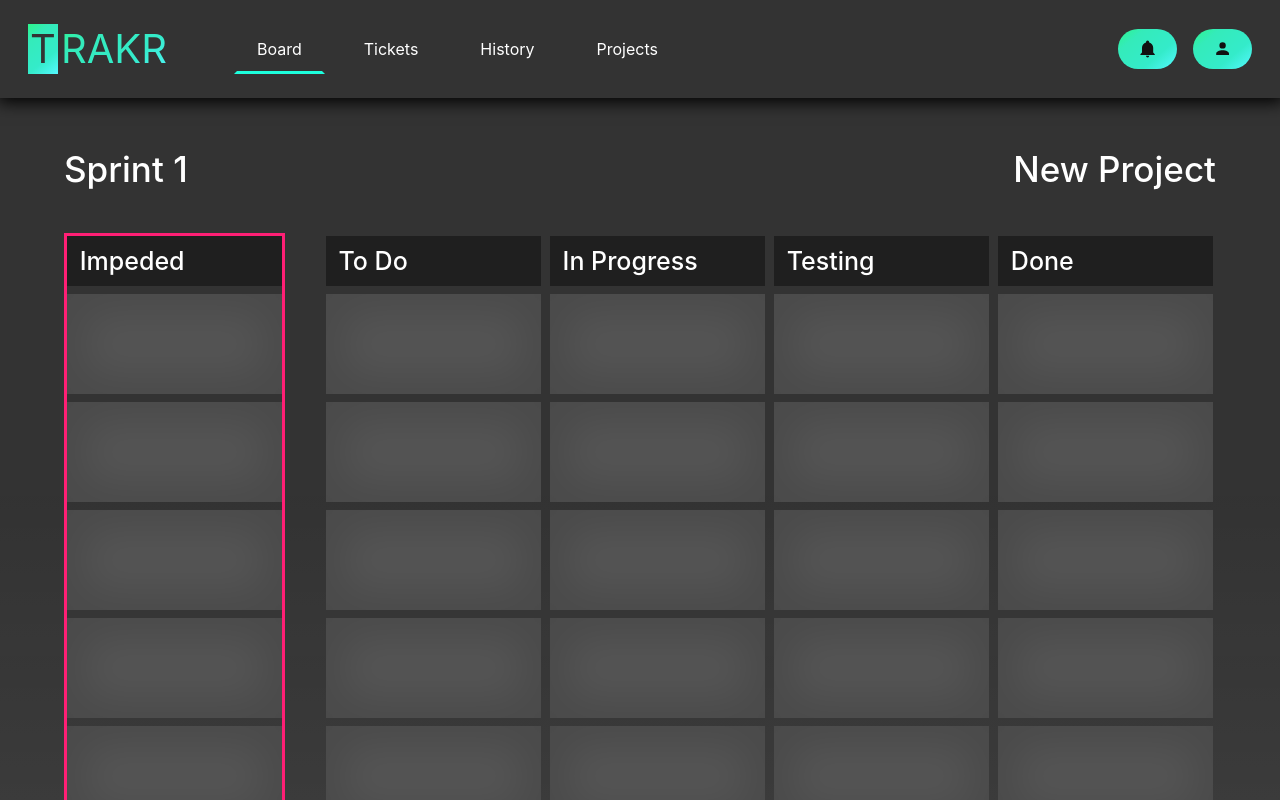
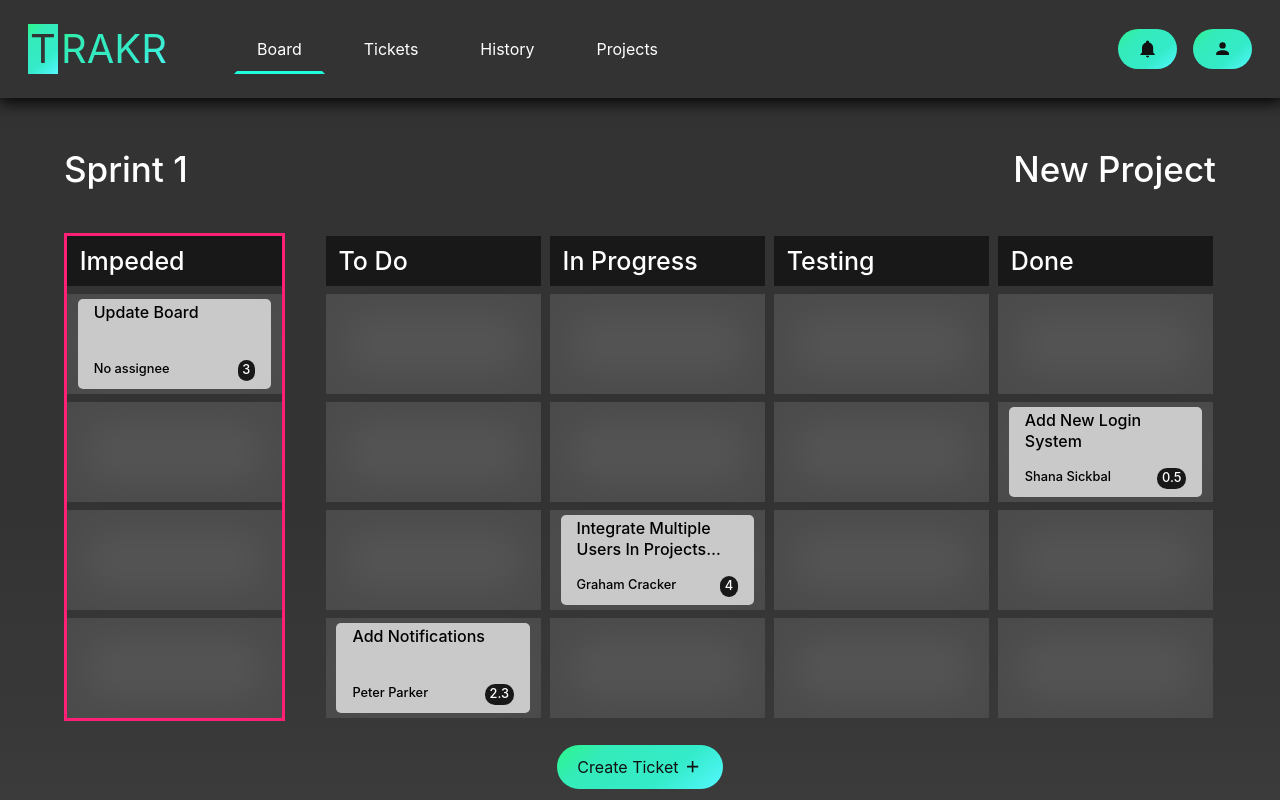
Before and after one commit to schachtg/Trakr_repo, a React (Create React App) app in the folder client/: page / in a window 1280 px wide. Shown: the top 800 px of the page. Built offline with nearby package versions, Linux system fonts and the light colour scheme.

Commit message:
Added ticket cards

```diff
--- a/client/src/components/GDialog/GDialog.module.css
+++ b/client/src/components/GDialog/GDialog.module.css
@@ -17,7 +17,7 @@
     width: 90%;
     max-width: 800px;
     height: 80%;
-    max-height: 600px;
+    max-height: 800px;
     background-color: #333;
     border-radius: 10px;
     overflow: auto;
@@ -36,7 +36,7 @@
     width: 90%;
     max-width: 800px;
     height: 80%;
-    max-height: 600px;
+    max-height: 800px;
     background-color: #333;
     border-radius: 10px;
     overflow: auto;
--- a/client/src/components/SprintTable/SprintTable.js
+++ b/client/src/components/SprintTable/SprintTable.js
@@ -2,15 +2,63 @@ import React, { Fragment, useState, useEffect } from 'react';
 import styles from './SprintTable.module.css';
 import { SMALL_WIDTH } from '../../Constants';
 
+// Components
+import TicketBox from '../TicketBox/TicketBox';
+
+const tickets = [
+    {
+        title: "Update Board",
+        assignee: "No assignee",
+        points: 3,
+        column_name: "Impeded"
+    },
+    {
+        title: "Add New Login System",
+        assignee: "Shana Sickbal",
+        points: 0.5,
+        column_name: "Done"
+    },
+    {
+        title: "Integrate Multiple Users In Projects Tab",
+        assignee: "Graham Cracker",
+        points: 4,
+        column_name: "In Progress"
+    },
+    {
+        title: "Add Notifications",
+        assignee: "Peter Parker",
+        points: 2.3,
+        column_name: "To Do"
+    }
+];
+
+const columns = [
+    {
+        name: "Impeded",
+        warning: true
+    },
+    {
+        name: "To Do",
+        warning: true
+    },
+    {
+        name: "In Progress",
+        warning: true
+    },
+    {
+        name: "Testing",
+        warning: true
+    },
+    {
+        name: "Done",
+        warning: true
+    }
+];
+
 export default function SprintTable() {
     const [windowWidth, setWindowWidth] = useState(window.innerWidth);
     let colMax = [true, false, false, false, false]
-    let numRows = 10;
     let smallScreen = windowWidth < SMALL_WIDTH;
-
-    const divs = Array.from({ length: numRows }, (_, index) => (
-        <div key={index} className={styles.sprint_box} />
-    ));
 
     useEffect(() => {
         const handleWindowResize = () => {
@@ -31,35 +79,55 @@ export default function SprintTable() {
                 <div className={styles.sprint_col_impeded}>
                     <div className={colMax[0] ? styles.warning_border : styles.empty_border}>
                         <h1 className={smallScreen ? styles.col_name_sml : styles.col_name}>Impeded</h1>
-                        {divs}
+                        {tickets.map((ticket, index) => (
+                            <div key={index} className={styles.sprint_box}>
+                                {ticket.column_name === columns[0].name && <TicketBox ticket={ticket}/>}
+                            </div>
+                        ))}
                     </div>
                 </div>
 
                 <div className={styles.sprint_col}>
                     <div className={colMax[1] ? styles.warning_border : styles.empty_border}>
                         <h1 className={smallScreen ? styles.col_name_sml : styles.col_name}>To Do</h1>
-                        {divs}
+                        {tickets.map((ticket, index) => (
+                            <div key={index} className={styles.sprint_box}>
+                                {ticket.column_name === columns[1].name && <TicketBox ticket={ticket}/>}
+                            </div>
+                        ))}
                     </div>
                 </div>
 
                 <div className={styles.sprint_col}>
                 <div className={colMax[2] ? styles.warning_border : styles.empty_border}>
                         <h1 className={smallScreen ? styles.col_name_sml : styles.col_name}>In Progress</h1>
-                        {divs}
+                        {tickets.map((ticket, index) => (
+                            <div key={index} className={styles.sprint_box}>
+                                {ticket.column_name === columns[2].name && <TicketBox ticket={ticket}/>}
+                            </div>
+                        ))}
                     </div>
                 </div>
 
                 <div className={styles.sprint_col}>
                 <div className={colMax[3] ? styles.warning_border : styles.empty_border}>
                         <h1 className={smallScreen ? styles.col_name_sml : styles.col_name}>Testing</h1>
-                        {divs}
+                        {tickets.map((ticket, index) => (
+                            <div key={index} className={styles.sprint_box}>
+                                {ticket.column_name === columns[3].name && <TicketBox ticket={ticket}/>}
+                            </div>
+                        ))}
                     </div>
                 </div>
 
                 <div className={styles.sprint_col}>
                 <div className={colMax[4] ? styles.warning_border : styles.empty_border}>
                         <h1 className={smallScreen ? styles.col_name_sml : styles.col_name}>Done</h1>
-                        {divs}
+                        {tickets.map((ticket, index) => (
+                            <div key={index} className={styles.sprint_box}>
+                                {ticket.column_name === columns[4].name && <TicketBox ticket={ticket}/>}
+                            </div>
+                        ))}
                     </div>
                 </div>
             </div>
--- a/client/src/components/SprintTable/SprintTable.module.css
+++ b/client/src/components/SprintTable/SprintTable.module.css
@@ -56,7 +56,8 @@
     line-height: 50px;
     width: 100%;
     padding: 0 0.8rem;
-    background-color: #1f1f1f;
+    background-color: #181818;
+    color: white;
 }
 
 .col_name_sml {
@@ -67,7 +68,8 @@
     line-height: 50px;
     width: 100%;
     padding: 0 0.3rem;
-    background-color: #1f1f1f;
+    background-color: #181818;
+    color: white;
 }
 
 .warning_border {
--- /dev/null
+++ b/client/src/components/TicketBox/TicketBox.js
@@ -0,0 +1,51 @@
+import React, { Fragment, useState, useEffect } from 'react';
+import styles from './TicketBox.module.css';
+import GDialog from '../../components/GDialog/GDialog';
+import TicketForm from '../../components/TicketForm/TicketForm';
+import { SMALL_WIDTH } from '../../Constants';
+
+export default function TicketBox({ticket}) {
+    const [windowWidth, setWindowWidth] = useState(window.innerWidth);
+    const [openDialog, setOpenDialog] = useState(false);
+    let smallScreen = windowWidth < SMALL_WIDTH;
+
+    const openCreateTicket = () => {
+        setOpenDialog(true);
+    }
+
+    const closeCreateTicket = () => {
+        setOpenDialog(false);
+    }
+
+    useEffect(() => {
+        const handleWindowResize = () => {
+            setWindowWidth(window.innerWidth);
+        };
+
+        window.addEventListener('resize', handleWindowResize);
+
+        smallScreen = windowWidth < SMALL_WIDTH;
+        return () => {
+            window.removeEventListener('resize', handleWindowResize);
+        };
+    });
+
+    return (
+        <Fragment>
+            <div className={styles.outer_container}>
+                <div onClick={openCreateTicket} className={smallScreen ? styles.ticket_box_sml : styles.ticket_box_lrg}>
+                    <h1 className={styles.ticket_title}>{ticket.title}</h1>
+                    <div className={styles.ticket_body}>
+                        <h1 className={styles.ticket_asignee}>{ticket.assignee}</h1>
+                        <div className={styles.points_container}>
+                            <h1 className={styles.ticket_points}>{ticket.points}</h1>
+                        </div>
+                    </div>
+                </div>
+            </div>
+            <GDialog openDialog={openDialog} setOpenDialog={setOpenDialog}>
+                <TicketForm closeForm={closeCreateTicket}/>
+            </GDialog>
+        </Fragment>
+    );
+}
--- /dev/null
+++ b/client/src/components/TicketBox/TicketBox.module.css
@@ -0,0 +1,77 @@
+.outer_container {
+    display: flex;
+    justify-content: center;
+    align-items: center;
+    width: 100%;
+    height: 100%;
+}
+
+.ticket_box_lrg {
+    display: flex;
+    flex-direction: column;
+    justify-content: space-between;
+    align-items: flex-start;
+    background-color: #c9c9c9;
+    border-radius: 5px;
+    padding: 0.2rem 1rem;
+    width: 90%;
+    height: 90%;
+    cursor: pointer;
+}
+
+.ticket_box_sml {
+    display: flex;
+    flex-direction: column;
+    justify-content: space-between;
+    align-items: flex-start;
+    background-color: #c9c9c9;
+    border-radius: 5px;
+    padding: 0 0.1rem;
+    width: 90%;
+    height: 90%;
+    cursor: pointer;
+}
+
+.ticket_title {
+    color: black;
+    width: 100%;
+    font-size: 1rem;
+    top: 0;
+    display: -webkit-box;
+    -webkit-line-clamp: 2; /* Number of lines to show */
+    -webkit-box-orient: vertical;
+    overflow: hidden;
+    text-overflow: ellipsis;
+    line-height: 1.3rem;
+}
+
+.ticket_body {
+    width: 100%;
+    display: flex;
+    flex-direction: row;
+    justify-content: space-between;
+}
+
+.ticket_asignee {
+    color: black;
+    font-size: 0.8rem;
+    white-space: nowrap;
+    overflow: hidden;
+    text-overflow: ellipsis;
+    line-height: 1.1rem;
+}
+
+.ticket_points {
+    color: white;
+    font-size: 0.8rem;
+}
+
+.points_container {
+    display: flex;
+    padding: 0.1rem 0.3rem;
+    width: auto;
+    height: 1.3rem;
+    justify-content: center;
+    border-radius: 10px;
+    background-color: #181818;
+}
--- a/client/src/pages/SprintPage/SprintPage.js
+++ b/client/src/pages/SprintPage/SprintPage.js
@@ -54,7 +54,7 @@ export default function SprintPage() {
                     </GButton>
                 </div>
                 <GDialog openDialog={openDialog} setOpenDialog={setOpenDialog}>
-                    <TicketForm setOpenForm={closeCreateTicket}/>
+                    <TicketForm closeForm={closeCreateTicket}/>
                 </GDialog>
             </div>
         </Fragment>
```
